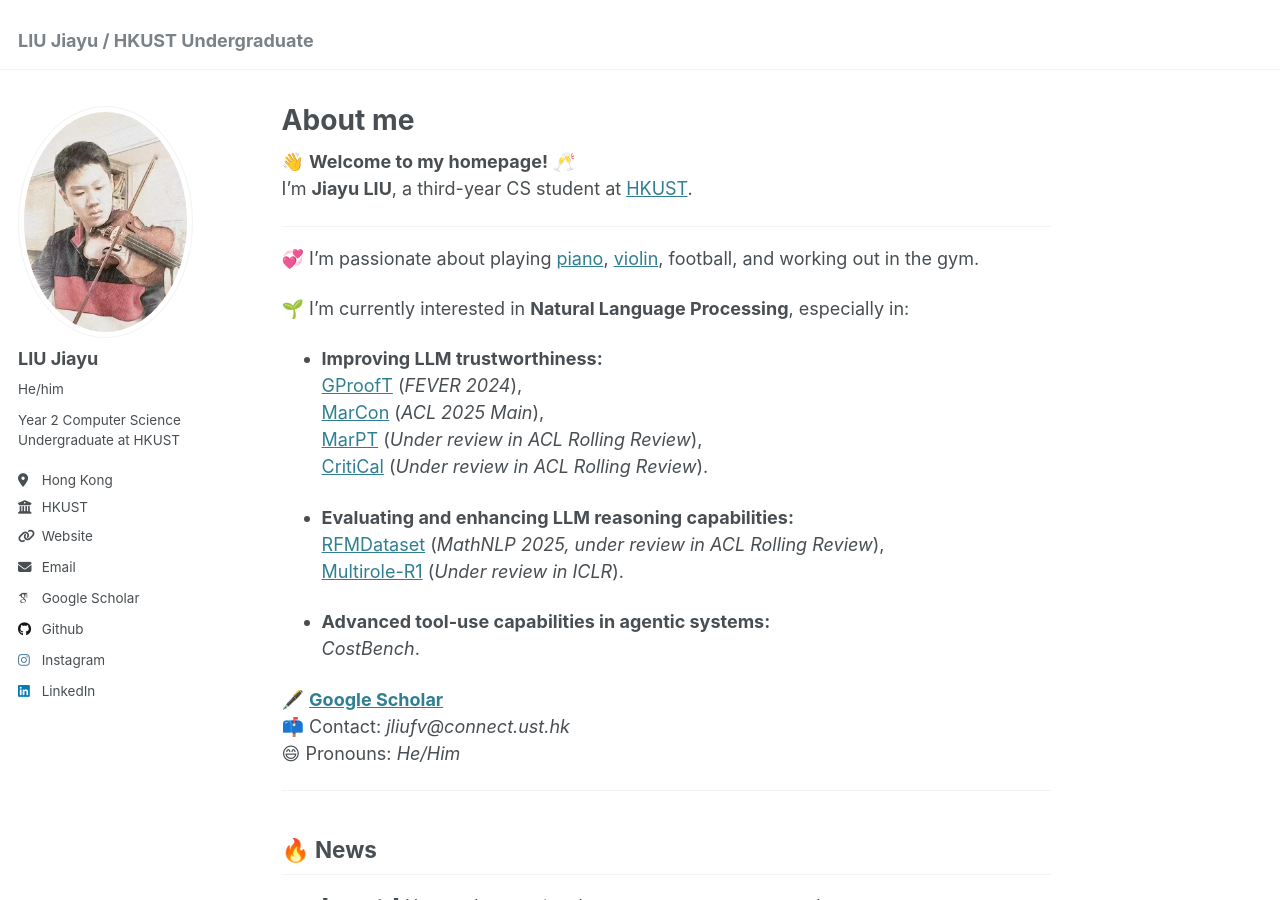
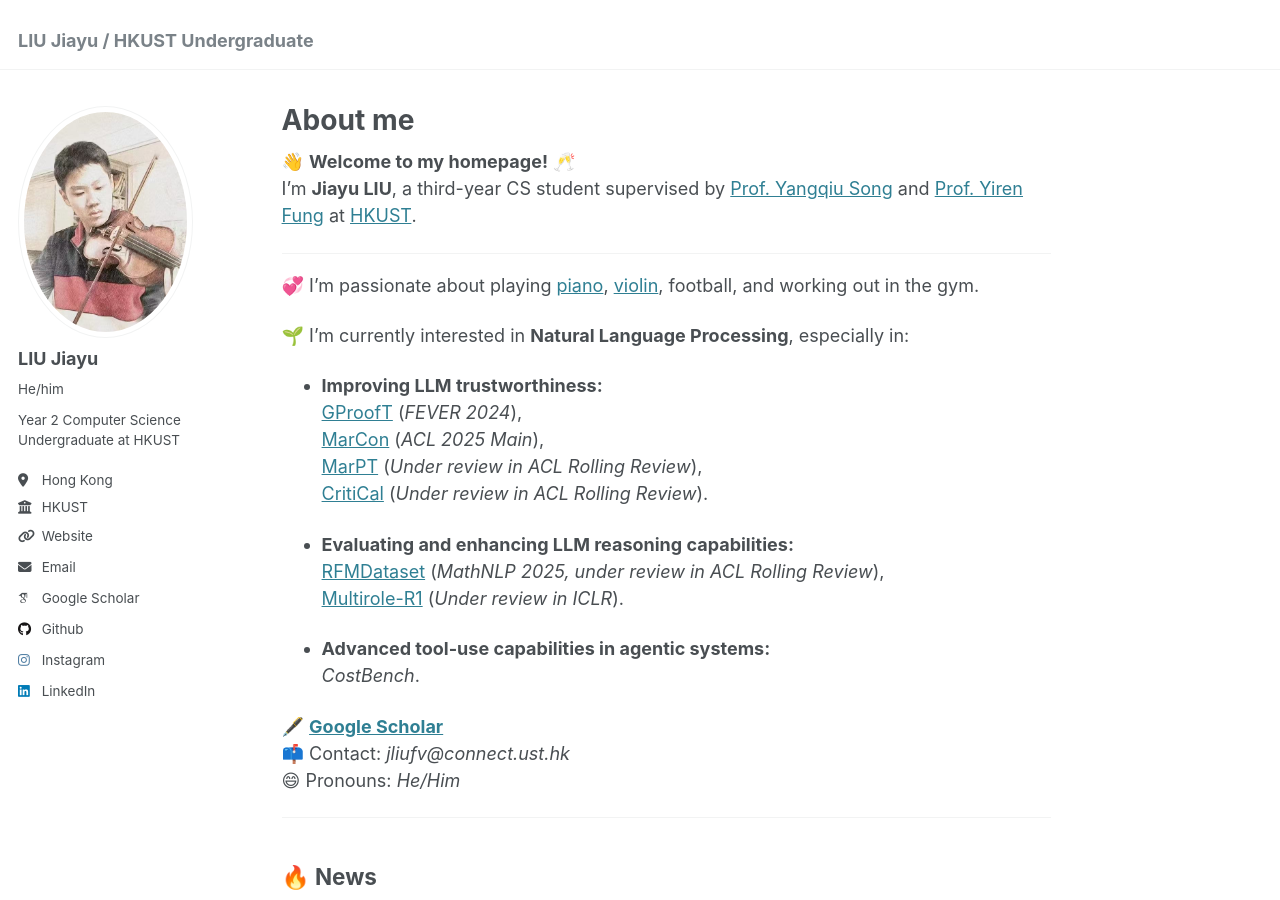
Before and after one commit to JiayuJeff/JiayuJeff.github.io, a Jekyll site: the page built from _pages/about.md, in a window 1280 px wide and 900 px high. Built offline with Jekyll 4.4.1, drawn with Linux system fonts in a browser that asks for light colours; some web fonts are replaced.

Commit message:
Update about.md

```diff
--- a/_pages/about.md
+++ b/_pages/about.md
@@ -10,7 +10,7 @@ redirect_from:
 ---
 
 👋 **Welcome to my homepage!** 🥂
-I’m **Jiayu LIU**, a third-year CS student at [HKUST](https://hkust.edu.hk/).
+I’m **Jiayu LIU**, a third-year CS student supervised by [Prof. Yangqiu Song](https://www.cse.ust.hk/~yqsong/) and [Prof. Yiren Fung](https://mayrfung.github.io/) at [HKUST](https://hkust.edu.hk/).
 
 ---
 
```
